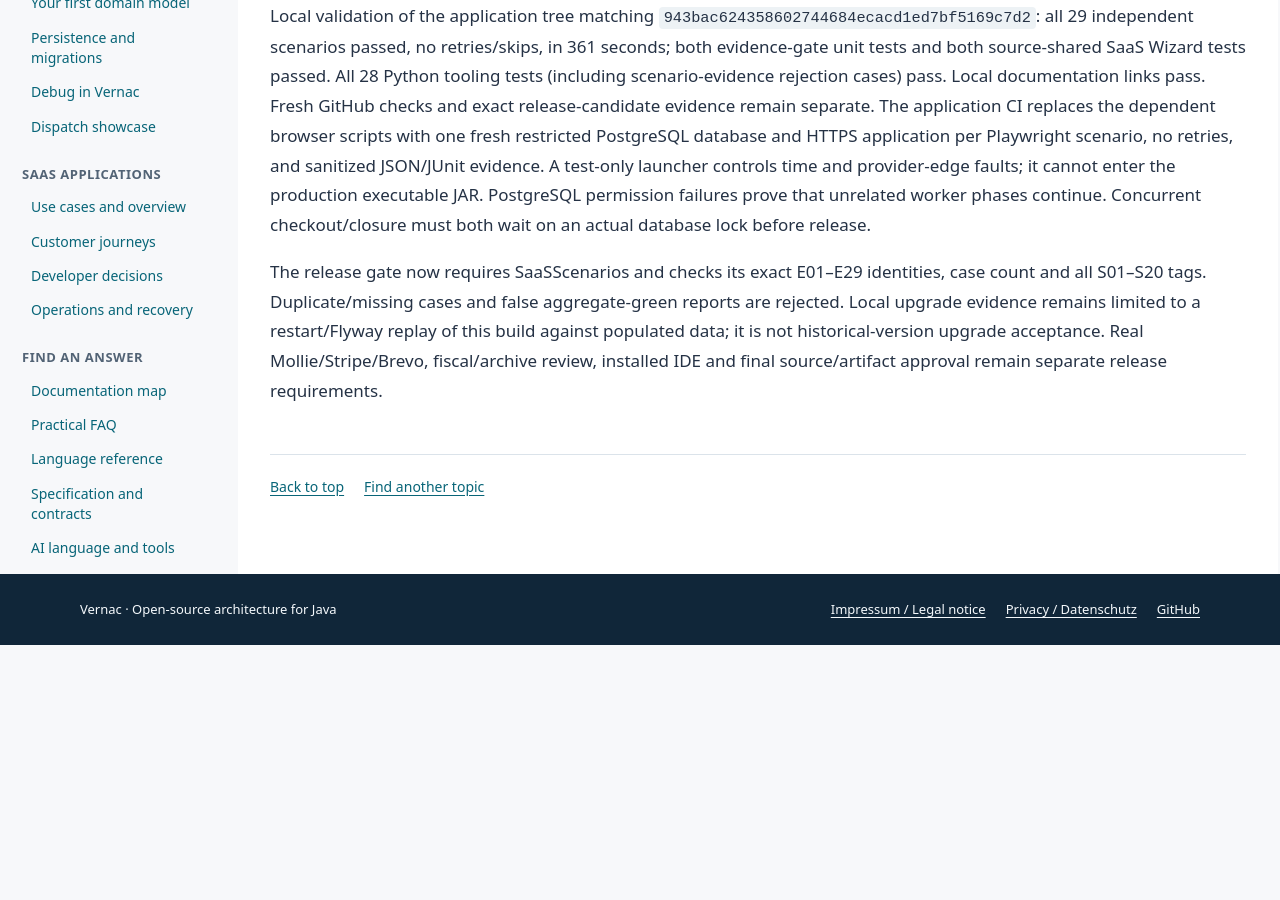
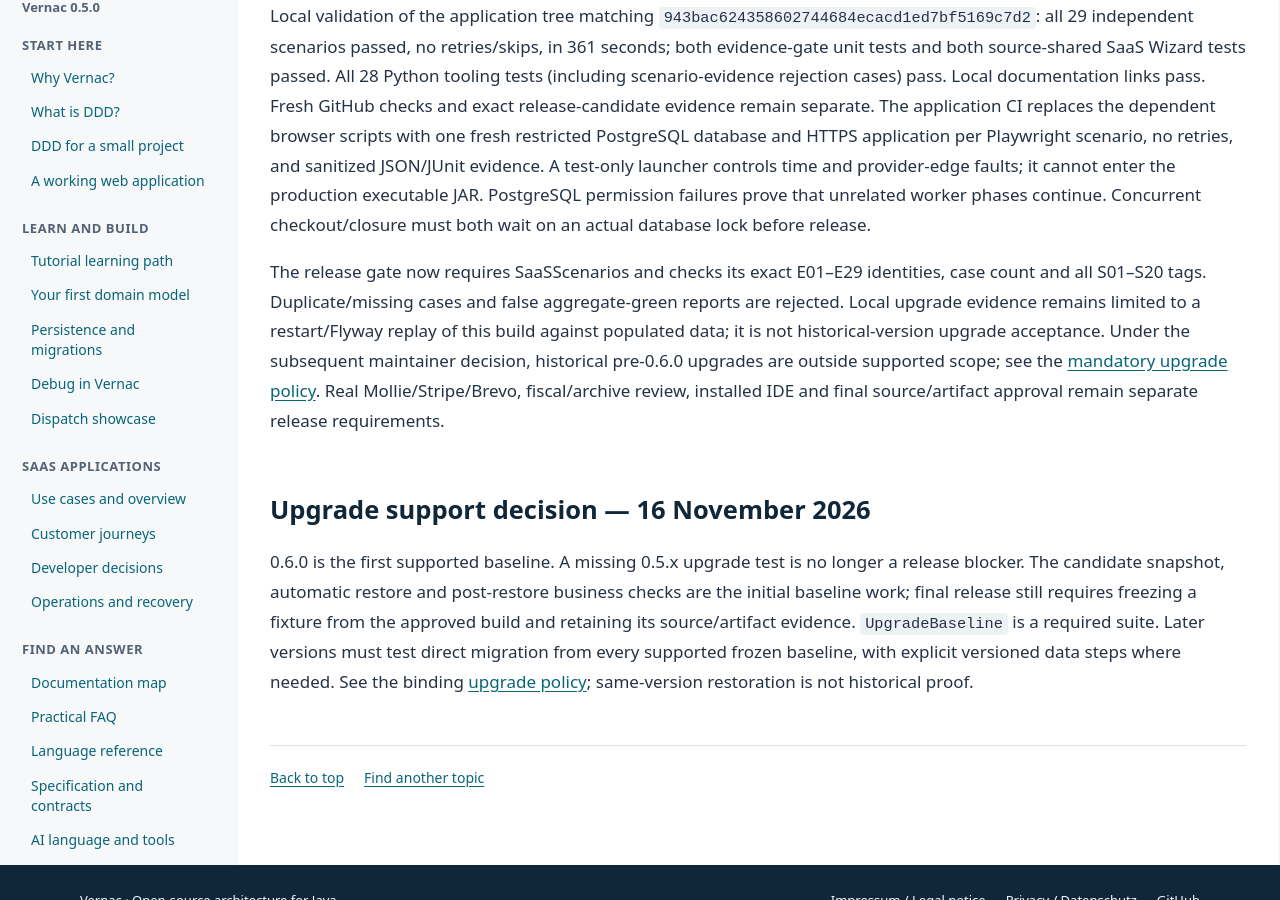
Before and after one commit to DannyReinhold/vernac, a Jekyll site: the page built from docs/development/saas-release-audit-0.6.0.md, in a window 1280 px wide and 900 px high, scrolled down 3909 px. Built offline with Jekyll 4.4.1, drawn with Linux system fonts in a browser that asks for light colours; our own code applies the rules of GitHub Pages for plain Markdown files; before the commit the page ends 4554 px from its top, so only the background shows below that.

Commit message:
Establish mandatory upgrade policy and automated 0.6.0 baseline verification

```diff
--- a/docs/development/saas-release-audit-0.6.0.md
+++ b/docs/development/saas-release-audit-0.6.0.md
@@ -147,5 +147,17 @@ The release gate now requires SaaSScenarios and checks its exact E01–E29 ident
 case count and all S01–S20 tags. Duplicate/missing cases and false aggregate-green
 reports are rejected. Local upgrade evidence remains limited to a restart/Flyway
 replay of this build against populated data; it is not historical-version upgrade
-acceptance. Real Mollie/Stripe/Brevo, fiscal/archive review, installed IDE and final
+acceptance. Under the subsequent maintainer decision, historical pre-0.6.0 upgrades
+are outside supported scope; see the [mandatory upgrade policy](upgrade-policy.md). Real Mollie/Stripe/Brevo, fiscal/archive review, installed IDE and final
 source/artifact approval remain separate release requirements.
+
+
+## Upgrade support decision — 16 November 2026
+
+0.6.0 is the first supported baseline. A missing 0.5.x upgrade test is no longer a
+release blocker. The candidate snapshot, automatic restore and post-restore business
+checks are the initial baseline work; final release still requires freezing a fixture
+from the approved build and retaining its source/artifact evidence. `UpgradeBaseline`
+is a required suite. Later versions must test direct migration from every supported
+frozen baseline, with explicit versioned data steps where needed. See the binding
+[upgrade policy](upgrade-policy.md); same-version restoration is not historical proof.
```
